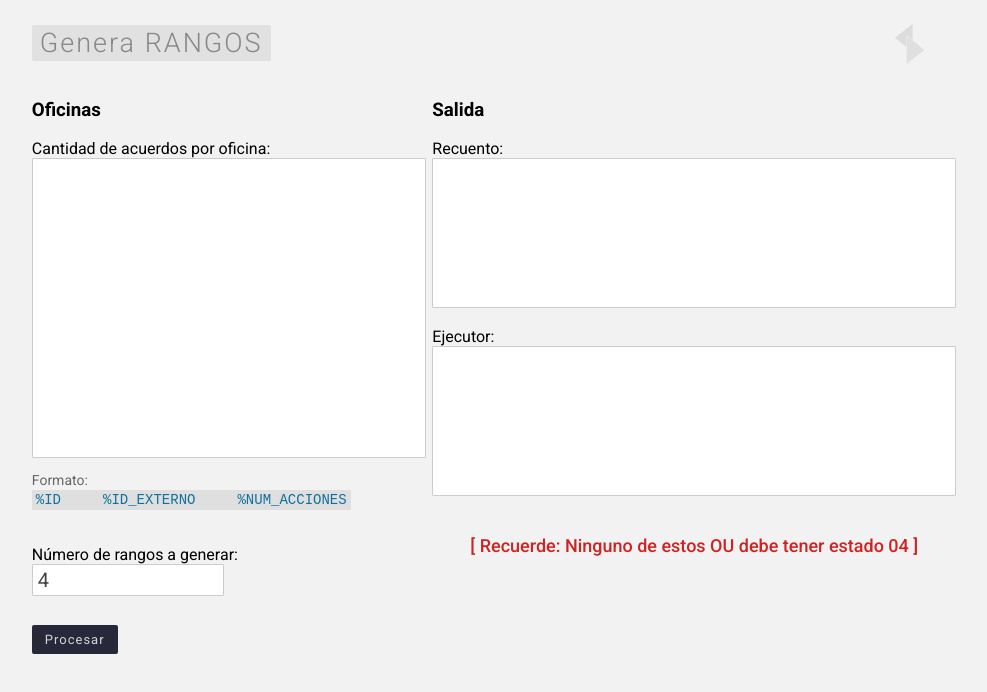
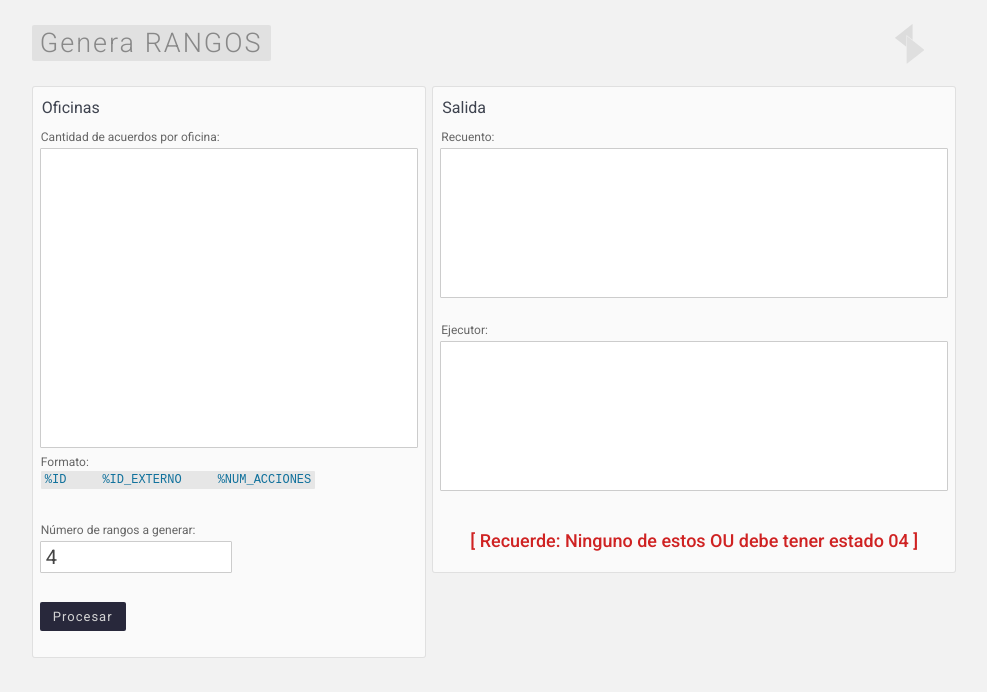
Before and after one commit to bumxu/bcc-toolset, a plain HTML site: page genera-range/index.html in a window 1280 px wide. Shown: the whole page, without its empty margins (146-1133 px from the left). Drawn offline with Linux system fonts and the light colour scheme.

Commit message:
Range generator beautification.

```diff
--- a/common/c/bcc-base.css
+++ b/common/c/bcc-base.css
@@ -209,6 +209,41 @@ input.inp:focus, textarea:not(.alt):focus, .CodeMirror-focused {
    color: #10719C;
 }
 
+/** TARJETAS */
+
+.blk {
+   display: block;
+   position: relative;
+   box-sizing: border-box;
+   background: rgba(255, 255, 255, 0.6);
+   border-radius: 3px;
+   padding: 7px;
+   margin: 6px 0;
+   border: 1px solid rgba(0, 0, 0, 0.1);
+}
+.blk h3 {
+   margin: 4px 2px 7px;
+   padding: 0;
+   font-weight: 400;
+   font-size: 16px;
+   color: #3E434F;
+   font-family: 'Roboto', sans-serif;
+}
+.blk p {
+   margin: 7px 1px;
+   padding: 0;
+   font-weight: 400;
+   font-size: 12px;
+   color: #666;
+   font-family: 'Roboto', sans-serif;
+}
+.blk label {
+   font-size: 12px;
+   margin: 4px 1px 7px;
+   display: inline-block;
+   color: #666;
+}
+
 /* CHOICE */
 .choices {
    margin: 0;
--- a/dt-diff/c/main.css
+++ b/dt-diff/c/main.css
@@ -64,25 +64,6 @@
 .col-1-2 { width: 50%; }
 .col-1-3 { width: 36%; }
 .col-2-3 { width: 64%; }
-
-.blk {
-   display: block;
-   position: relative;
-   box-sizing: border-box;
-   background: rgba(255, 255, 255, 0.6);
-   border-radius: 3px;
-   padding: 7px;
-   margin: 6px 0;
-   border: 1px solid rgba(0, 0, 0, 0.1);
-}
-.blk h3 {
-   margin: 4px 3px 7px;
-   padding: 0;
-   font-weight: 400;
-   font-size: 16px;
-   color: #3E434F;
-   font-family: 'Roboto', sans-serif;
-}
 
 
 /* ENTRADA */
@@ -199,10 +180,7 @@
 
 .blk-x-input .blk-setup { margin-top: 5px; }
 .blk-x-input .blk-setup label {
-   font-size: 12px;
    margin: 5px 1px 2px;
-   display: inline-block;
-   color: #666;
 }
 .blk-x-input .blk-setup .sp-x-knownTable {
    font-size: 12px;
@@ -228,10 +206,7 @@
 }
 
 .blk-x-actions label {
-   font-size: 12px;
    margin: 5px 1px 2px;
-   display: inline-block;
-   color: #666;
 }
 
 #btnCompare {
```
Also changed, not shown: dt-diff/index.html (+1 -1 lines).
